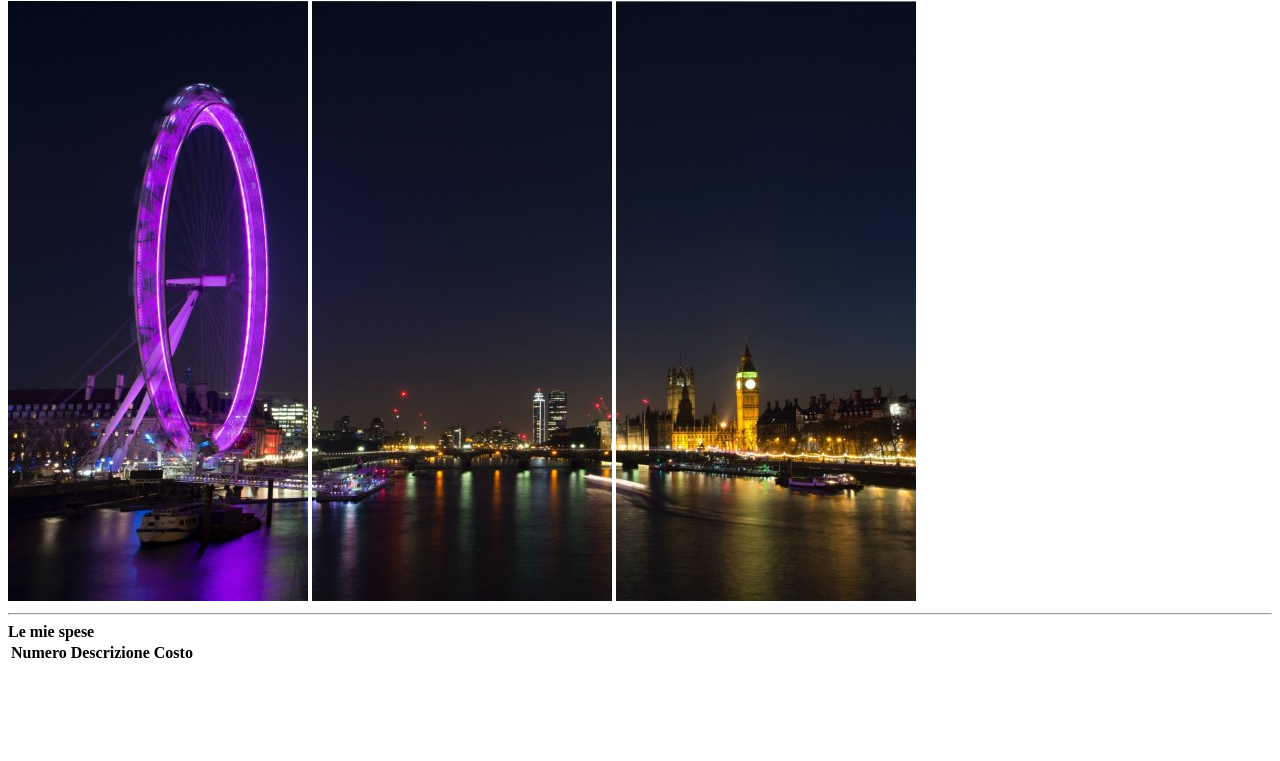
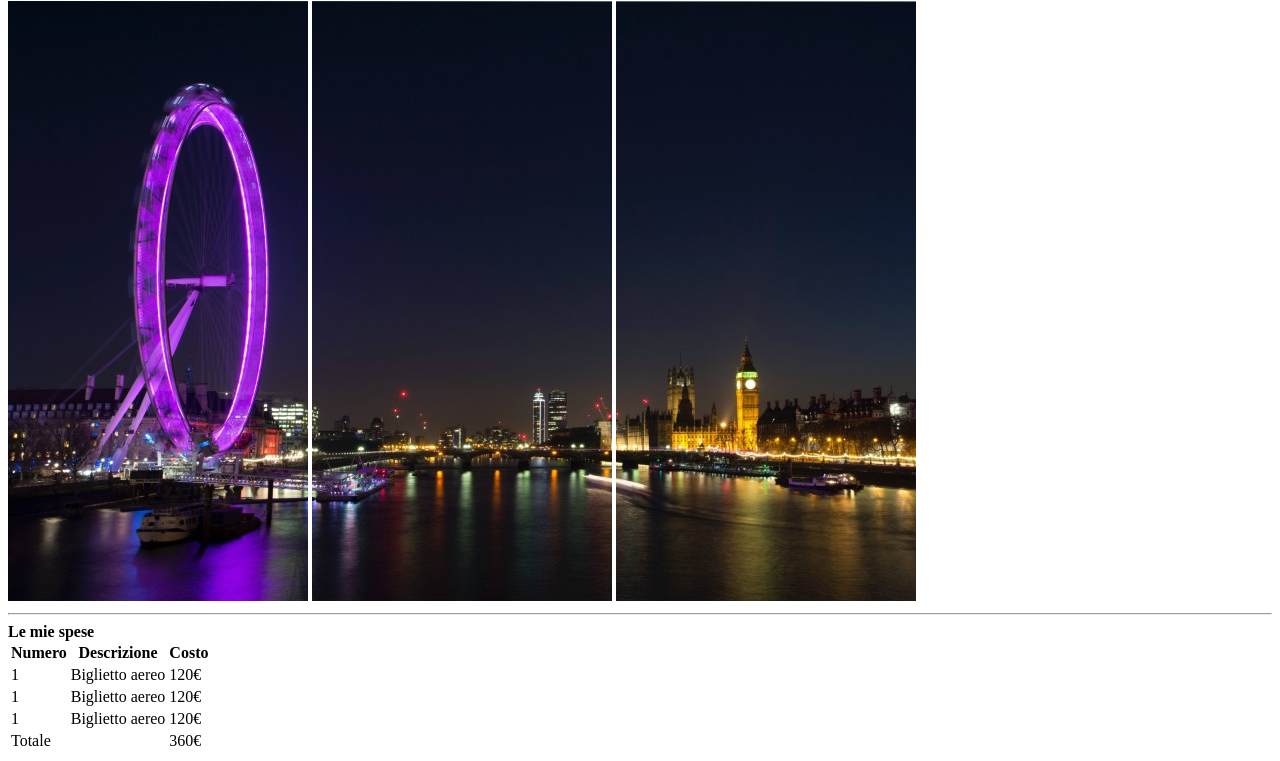
Before and after one commit to AnthonyBertottiFavero/html-london-trip, a plain HTML site: page index.html in a window 1280 px wide. Shown: the part 79-840 px from the top of the page. Before the commit the page ends 800 px from the top, so only its background shows below. Drawn offline with Linux system fonts and the light colour scheme.

Commit message:
add table

```diff
--- a/index.html
+++ b/index.html
@@ -15,11 +15,42 @@
 
     <strong>Le mie spese</strong>
     <table>
-        <tr>
-            <th>Numero</th>
-            <th>Descrizione</th>
-            <th>Costo</th>
-        </tr>
+        <thead>
+            <tr>
+                <th>Numero</th>
+                <th>Descrizione</th>
+                <th>Costo</th>
+            </tr>
+        </thead>
+
+        <tbody>
+            <tr>
+                <td>1</td>
+                <td>Biglietto aereo</td>
+                <td>120€</td>
+             </tr>
+
+            <tr>
+                <td>1</td>
+                <td>Biglietto aereo</td>
+                <td>120€</td>
+            </tr>
+
+            <tr>
+                <td>1</td>
+                <td>Biglietto aereo</td>
+                <td>120€</td>
+            </tr>
+        </tbody>
+
+        <tfoot>
+            <tr>
+                <td colspan="2">Totale</td>
+                <td>360€</td>
+            </tr>
+        </tfoot>
     </table>
+
+
 </body>
 </html>
```
